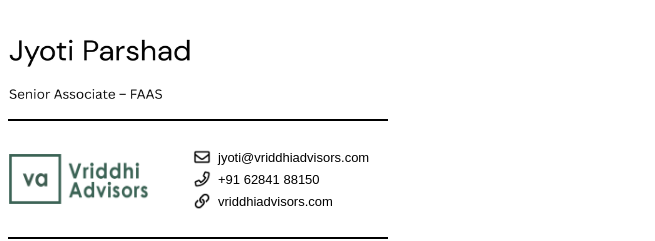
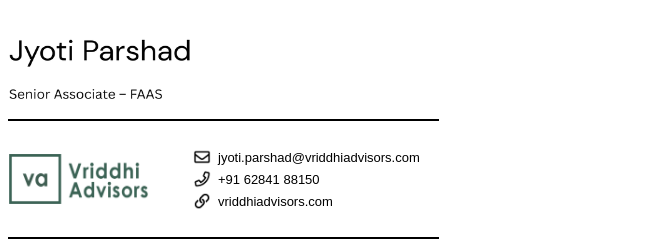
Before and after one commit to Nitish-Bakshi-001/signatures-jyoti-vriddhi-advisors, a plain HTML site: page index.html in a window 1280 px wide. Shown: the top 241 px of the page, without its empty margins (0-655 px from the left). Drawn offline with Linux system fonts and the light colour scheme.

Commit message:
Update index.html

```diff
--- a/index.html
+++ b/index.html
@@ -60,8 +60,8 @@
                                             </td>
                                             <td style="font-family: Arial, sans-serif; font-size: 13px; line-height: 17px; white-space: nowrap; color: rgb(0,0,1) !important; padding: 1px 0px; vertical-align: middle;">
                                                 <p style="margin: 1px;">
-                                                    <a href="mailto:jyoti@vriddhiadvisors.com" target="_blank" style="font-family: Arial, sans-serif; font-size: 13px; line-height: 17px; white-space: nowrap; color: rgb(0,0,0); text-decoration: none !important;">
-<span style="font-family: Arial, sans-serif; font-size: 13px; line-height: 17px; white-space: nowrap; color: rgb(0,0,0); text-decoration: none !important;">jyoti@vriddhiadvisors.com</span>
+                                                    <a href="mailto:jyoti.parshad@vriddhiadvisors.com" target="_blank" style="font-family: Arial, sans-serif; font-size: 13px; line-height: 17px; white-space: nowrap; color: rgb(0,0,0); text-decoration: none !important;">
+<span style="font-family: Arial, sans-serif; font-size: 13px; line-height: 17px; white-space: nowrap; color: rgb(0,0,0); text-decoration: none !important;">jyoti.parshad@vriddhiadvisors.com</span>
                                                     </a>
                                                 </p>
                                             </td>
```
